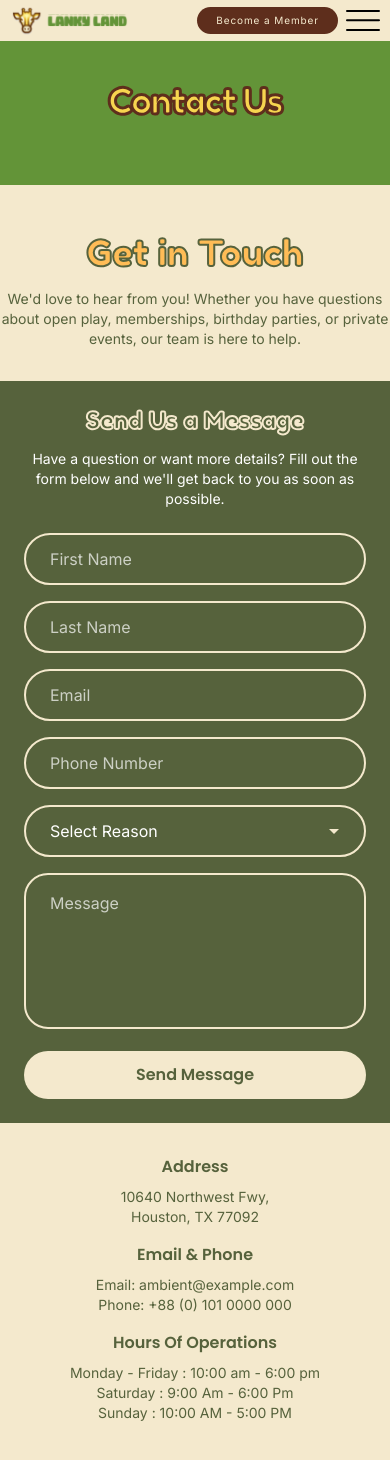
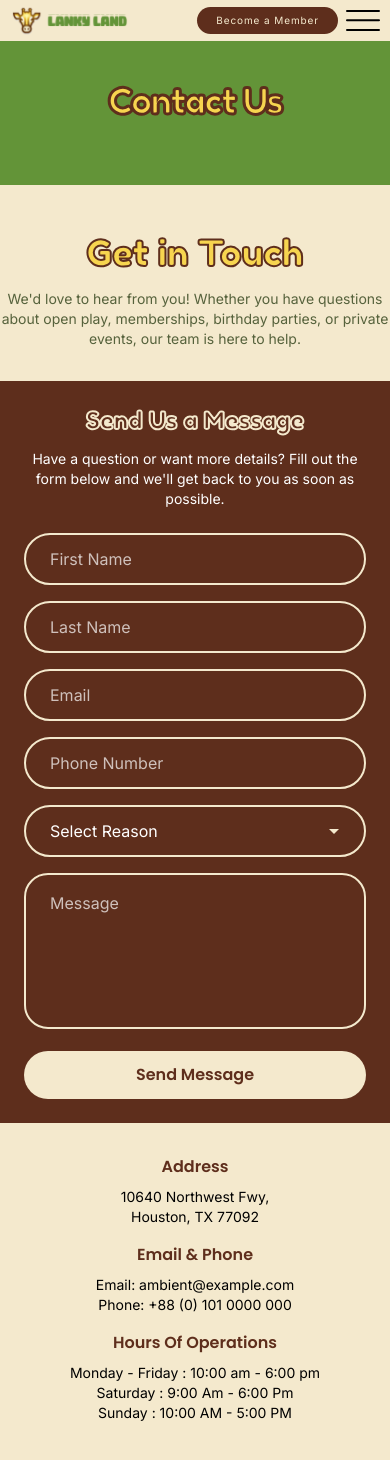
Before and after one commit to hg4786/play-atrium, a React (Vite) app: page /contactus in a window 390 px wide. Shown: the top 1460 px of the page. Built offline with nearby package versions, Linux system fonts and the light colour scheme; grey boxes are pictures that could not be loaded.

Commit message:
fix mobile ui theme

```diff
--- a/client/pages/Contactus.tsx
+++ b/client/pages/Contactus.tsx
@@ -150,9 +150,9 @@
           <div className="lg:hidden">
             {/* Header */}
             <div className="text-center mb-8">
-              <h2 className="font-fredoka text-[#FFBC56] text-4xl md:text-5xl mb-4"
+              <h2 className="font-fredoka text-golden text-4xl md:text-5xl mb-4"
                 style={{
-                  WebkitTextStroke: "2px #56623c",
+                  WebkitTextStroke: "2px #5E2E1C",
                 }}
               >
                 Get in Touch
@@ -163,7 +163,7 @@
             </div>
 
             {/* Contact Form */}
-            <div className="bg-[#56623c] p-6 md:p-8 mb-8">
+            <div className="bg-brown p-6 md:p-8 mb-8">
               <h3 className="font-fredoka text-transparent text-2xl md:text-3xl mb-3 text-center"
                 style={{
                   WebkitTextStroke: "2px #F4E9CD",
@@ -217,7 +217,7 @@
                 ></textarea>
                 <button
                   type="submit"
-                  className="w-full bg-[#f4e9cd] text-[#56623c] py-3 rounded-full font-poppins font-semibold hover:bg-[#e8dbb8] transition-colors"
+                  className="w-full bg-[#f4e9cd] text-brown py-3 rounded-full font-poppins font-semibold hover:bg-[#e8dbb8] transition-colors"
                 >
                   Send Message
                 </button>
@@ -229,22 +229,22 @@
               {/* Contact Details */}
               <div className="space-y-4 text-center">
                 <div>
-                  <h3 className="font-poppins font-semibold text-[#56623c] mb-2">Address</h3>
-                  <p className="text-[#56623c] text-sm">
+                  <h3 className="font-poppins font-semibold text-brown mb-2">Address</h3>
+                  <p className="text-sm">
                     10640 Northwest Fwy,<br />
                     Houston, TX 77092
                   </p>
                 </div>
                 <div>
-                  <h3 className="font-poppins font-semibold text-[#56623c] mb-2">Email & Phone</h3>
-                  <p className="text-[#56623c] text-sm">
+                  <h3 className="font-poppins font-semibold text-brown mb-2">Email & Phone</h3>
+                  <p className="text-sm">
                     Email: ambient@example.com<br />
                     Phone: +88 (0) 101 0000 000
                   </p>
                 </div>
                 <div>
-                  <h3 className="font-poppins font-semibold text-[#56623c] mb-2">Hours Of Operations</h3>
-                  <p className="text-[#56623c] text-sm">
+                  <h3 className="font-poppins font-semibold text-brown mb-2">Hours Of Operations</h3>
+                  <p className="text-sm">
                     Monday - Friday : 10:00 am - 6:00 pm<br />
                     Saturday : 9:00 Am - 6:00 Pm<br />
                     Sunday : 10:00 AM - 5:00 PM
--- a/client/pages/CustomDecorations.tsx
+++ b/client/pages/CustomDecorations.tsx
@@ -61,7 +61,7 @@
           <div className="grid grid-cols-2 lg:grid-cols-4 gap-4 md:gap-6">
             {HOW_IT_WORKS_STEPS.map((step, index) => (
               <ScrollAnimation key={step.id} variant="zoomIn" delay={(index + 1) * 0.1}>
-                <div className="h-full bg-white rounded-3xl p-6 md:p-8 shadow-lg border-b-[6px] border-brown flex flex-col items-center text-center">
+                <div className="h-full bg-golden rounded-3xl p-6 md:p-8 shadow-lg border-b-[6px] border-brown flex flex-col items-center text-center">
                   <div className="font-fredoka text-brown text-2xl md:text-3xl mb-4">
                     {step.id}
                   </div>
```
